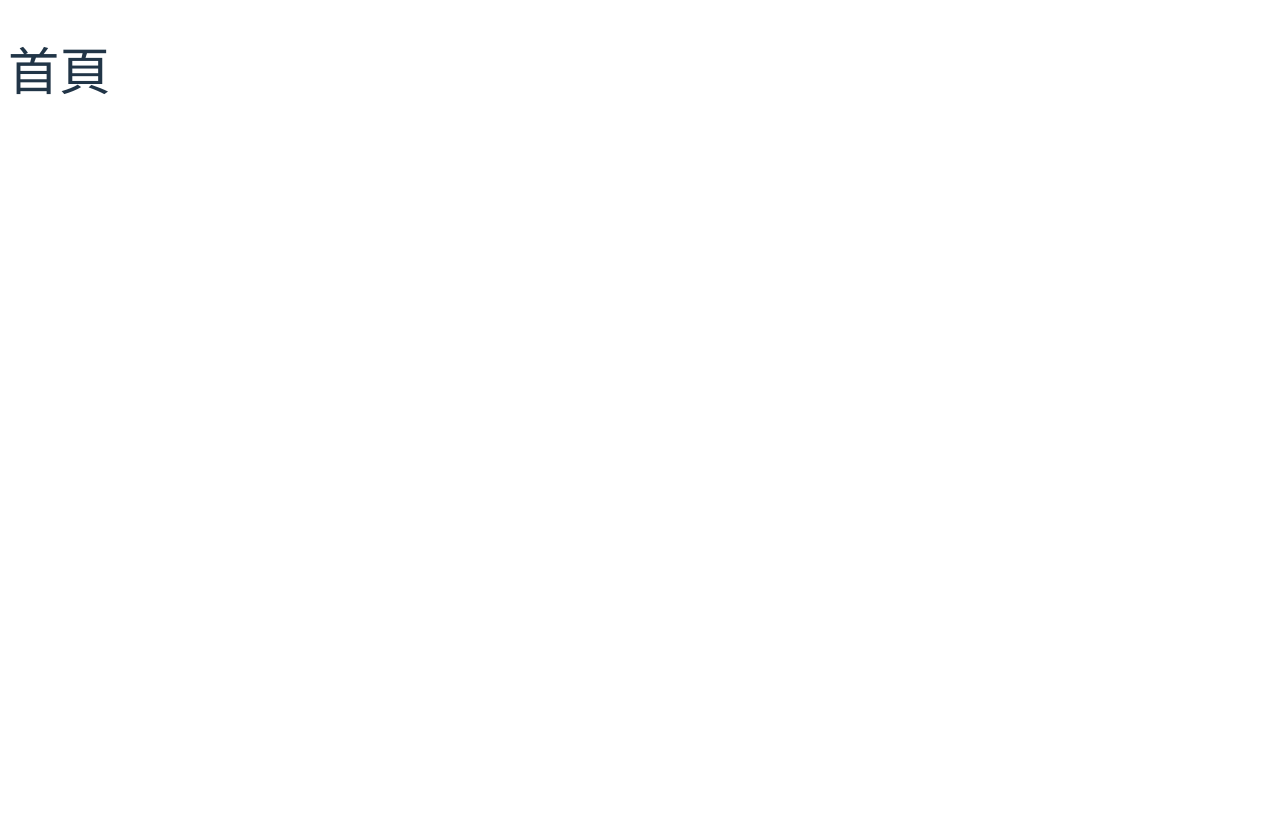
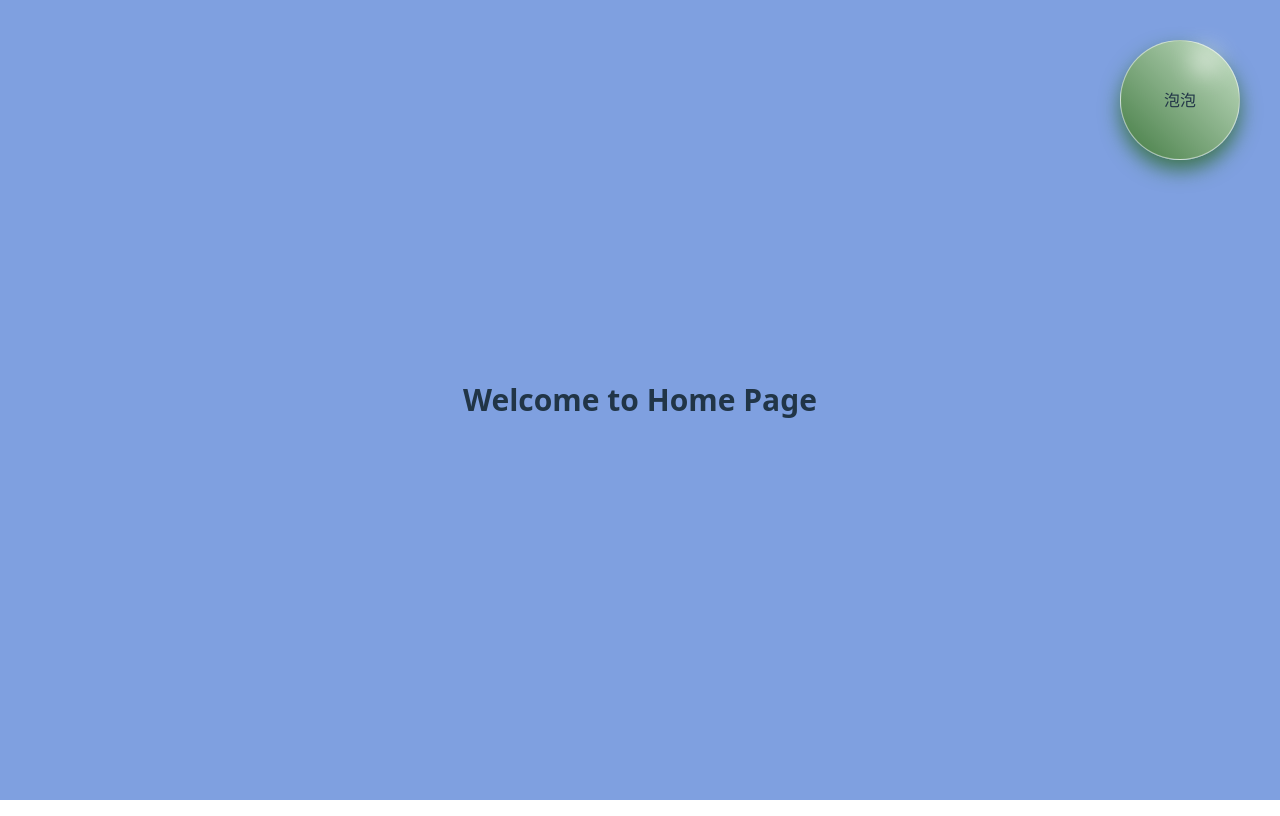
Before and after one commit to Smilevictoria/Front_greenEnergy, a React (Vite) app: page /HomePage in a window 1280 px wide. Built offline with nearby package versions, Linux system fonts and the light colour scheme.

Commit message:
updated bubble button

```diff
--- a/package.json
+++ b/package.json
@@ -13,6 +13,7 @@
     "@tailwindcss/vite": "^4.0.12",
     "cors": "^2.8.5",
     "express": "^4.21.2",
+    "framer-motion": "^12.4.11",
     "react": "^19.0.0",
     "react-dom": "^19.0.0",
     "react-router-dom": "^7.3.0"
--- a/src/App.css
+++ b/src/App.css
@@ -1,17 +1,10 @@
-.Navbar {
-  height: 80px;
-  position: relative;
-  width: 100%;
-  z-index: 10;
-}
-
 .min-h-screen {
   min-height: 100vh;
   display: flex;
   flex-direction: column;
 }
 
-.section {
+section {
   margin-left: 70%;
   display: flex;               /* 使用 Flexbox 佈局 */
   justify-content: center;     /* 水平居中 */
@@ -23,8 +16,8 @@
   box-sizing: border-box;      /* 確保內邊距計算在內 */
 }
 
-/* @import "tailwindcss"; */
-/*
+/* @import "tailwindcss";
+
 .btn {
   @apply flex w-36 items-center justify-center rounded-lg bg-blue-500 px-4 py-2 text-sm font-medium text-white hover:bg-blue-700
 } */
--- a/src/App.tsx
+++ b/src/App.tsx
@@ -21,8 +21,6 @@ export default function App() {
 
 function Layout() {
   const location = useLocation();
-
-  // 隱藏 Navbar、Section、Footer 的頁面
   const hideLayoutPaths = ["/HomePage"];
   const hideLayout = hideLayoutPaths.includes(location.pathname);
 
@@ -38,9 +36,7 @@ function Layout() {
           <Route path="/common-question-answer" element={<CommonQuestionAnswer />} />
           <Route path="/lastest-news" element={<LastestNews />} />
     </Routes>
-      <div className="section">
-        {!hideLayout && <Section />}
-      </div>
+      {!hideLayout && <Section />}
       {!hideLayout && <Footer />}
     </div>
   );
--- /dev/null
+++ b/src/components/BubbleButton.tsx
@@ -0,0 +1,28 @@
+import { motion } from "framer-motion";
+import "./styles.css";
+
+export default function BubbleButton() {
+  return (
+    <motion.div
+      animate={{
+        y: [0, -10, 0], // Floating animation
+      }}
+      transition={{
+        duration: 2,
+        repeat: Infinity,
+        ease: "easeInOut",
+      }}
+      className="fixed top-10 right-10"
+    >
+      <motion.button
+        whileHover={{ scale: 1.2 }}
+        whileTap={{ scale: 0.8 }}
+        className="btn"
+      >
+        泡泡
+        <span className="absolute top-2 left-18 w-6 h-6 bg-white/100
+                         rounded-full blur-md opacity-75"></span>
+      </motion.button>
+    </motion.div>
+  );
+}
--- a/src/components/Navbar.css
+++ b/src/components/Navbar.css
@@ -9,9 +9,9 @@ nav {
 }
 
 .logo img {
-    width: 24vh;
-    height: 24vh;
-    margin-left: 0px;
+    width: 20vh;
+    height: 20vh;
+    margin-right: 0px;
 }
 
 header {
@@ -21,14 +21,14 @@ header {
 
 header .headerCont {
     border: 2px solid #f8c51a;
-    width: 1150px;
-    margin-left: 200px;
+    width: 1100px;
+    margin-left: 250px;
     margin-top: 0px;
     position: relative;
     justify-content:center;
     align-items: center;
     text-align: left;
-    height: 22.5vh;
+    height: 23vh;
     flex-direction: column;
     border-top: none;
     border-right: none;
@@ -38,7 +38,7 @@ header .headerCont {
 header .headerCont .navPC {
     position: absolute;
     right: 0;
-    top: 8.2vh;
+    top: 8.3vh;
     text-align: center;
     margin-top: auto;
 }
--- a/src/components/Navbar.tsx
+++ b/src/components/Navbar.tsx
@@ -3,11 +3,11 @@ import './Navbar.css';
 
 export default function Navbar() {
   return (
-    <header className="relative">
+    <header className="relative Navbar">
       <div className="headerCont">
         <div className="dummyFillHeight"></div>
 
-        <div className="logo opacity-1">
+        <div className="logo opacity-100">
           <Link to="/HomePage">
             <img src="./energy.png" alt="energy" />
           </Link>
--- /dev/null
+++ b/src/components/styles.css
@@ -0,0 +1,21 @@
+@import "tailwindcss";
+
+.homeBody {
+  background-color: #7fa0e0;
+  min-width: 100vw;
+  min-height: 100vh;
+  display: flex;
+  flex-direction: column;
+}
+
+.btn {
+  @apply flex items-center justify-center w-30 h-30
+         rounded-full border border-white/50 backdrop-blur-lg;
+
+  background: linear-gradient(to bottom left, #c6e0c6, #437b43);
+  box-shadow: 0px 10px 20px rgba(46, 107, 46, 0.8);
+}
+
+.btn:hover {
+  box-shadow: 0px 10px 10px rgba(82, 128, 82, 0.8);
+}
--- a/src/index.css
+++ b/src/index.css
@@ -11,41 +11,10 @@
   -moz-osx-font-smoothing: grayscale;
 }
 
-a {
-  font-weight: 500;
-  color: #646cff;
-  text-decoration: inherit;
-}
-a:hover {
-  color: #535bf2;
-}
-
 body {
   display: flex;
-}
-
-h1 {
-  font-size: 3.2em;
-  line-height: 1.1;
-}
-
-button {
-  border-radius: 8px;
-  border: 1px solid transparent;
-  padding: 0.6em 1.2em;
-  font-size: 1em;
-  font-weight: 500;
-  font-family: inherit;
-  background-color: #1a1a1a;
-  cursor: pointer;
-  transition: border-color 0.25s;
-}
-button:hover {
-  border-color: #646cff;
-}
-button:focus,
-button:focus-visible {
-  outline: 4px auto -webkit-focus-ring-color;
+  height: 100%;
+  margin: 0;
 }
 
 @media (prefers-color-scheme: light) {
@@ -53,10 +22,4 @@ button:focus-visible {
     color: #213547;
     background-color: #ffffff;
   }
-  a:hover {
-    color: #747bff;
-  }
-  button {
-    background-color: #f9f9f9;
-  }
 }
--- a/src/pages/HomePage.tsx
+++ b/src/pages/HomePage.tsx
@@ -1,3 +1,14 @@
+import BubbleButton from "../components/BubbleButton";
+
 export default function HomePage() {
-    return <h1>首頁</h1>;
+    return (
+      <div className="homeBody">
+        <div className="relative min-h-screen flex items-center justify-center">
+          <h1 className="text-3xl font-bold">
+            Welcome to Home Page
+          </h1>
+          <BubbleButton />
+        </div>
+      </div>
+    );
   }
```
Also changed, not shown: 1 other file (tests, documents, lock files or other folders).
